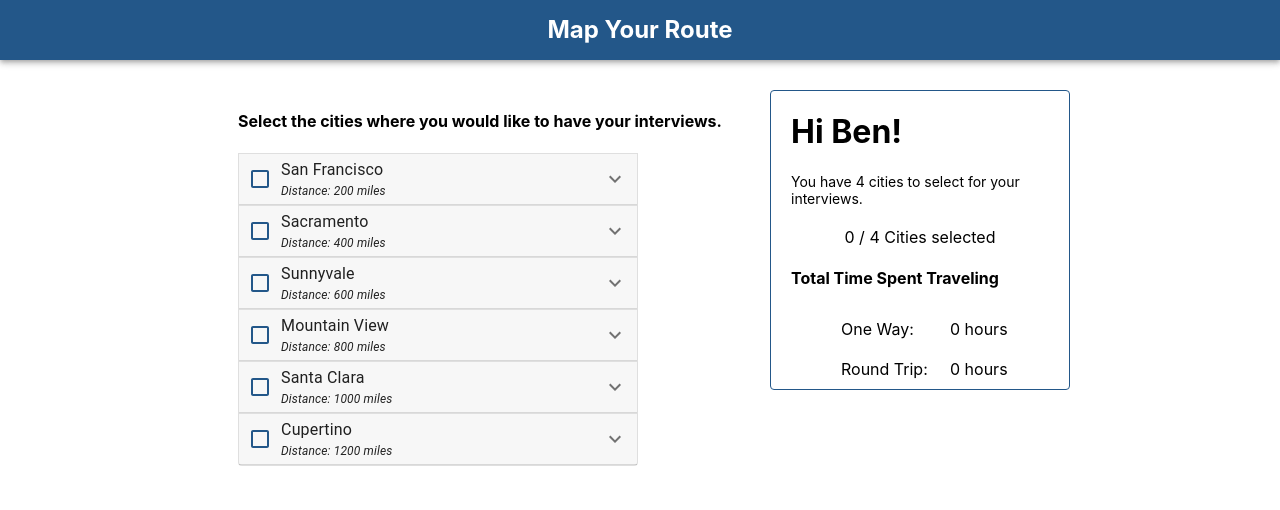
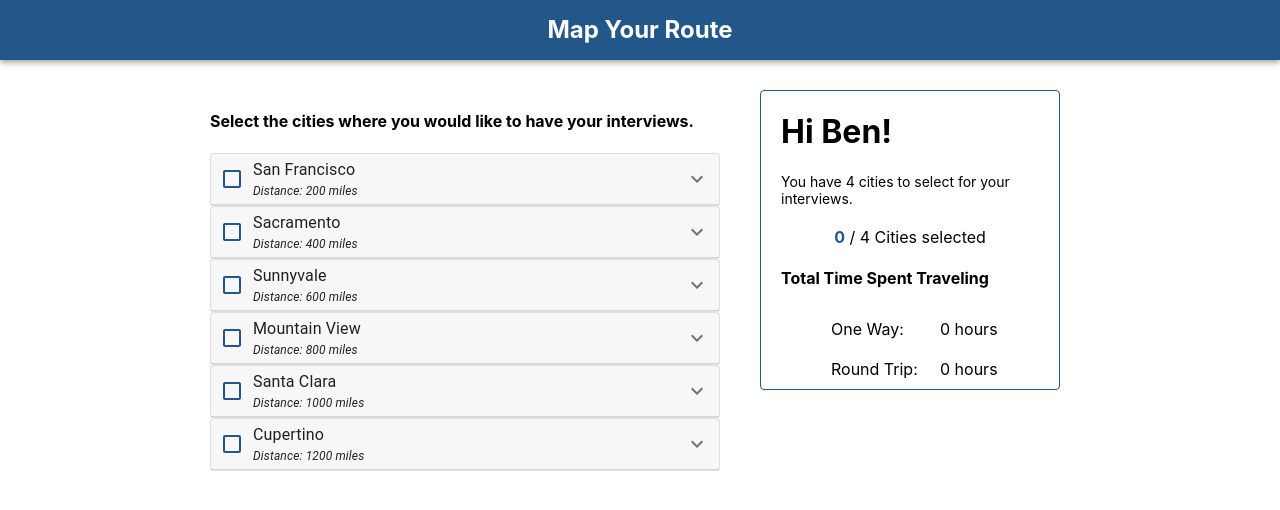
Before and after one commit to k3luu/mapper, a React (Create React App) app: page / in a window 1280 px wide. Shown: the top 510 px of the page. Built offline with nearby package versions, Linux system fonts and the light colour scheme.

Commit message:
update mui styles

```diff
--- a/src/App.js
+++ b/src/App.js
@@ -21,15 +21,23 @@ const AppHeader = styled.header`
 const Content = styled.div`
   max-width: 900px;
   margin: 30px auto;
-  padding: 0 10px;
+  padding: 0 20px;
   display: flex;
   flex-direction: row-reverse;
+
+  > div:first-child {
+    margin-left: 40px;
+  }
 
   @media (max-width: 900px) {
     flex-direction: column;
     max-width: 600px;
     justify-content: center;
     align-items: center;
+
+    > div:first-child {
+      margin-left: inherit;
+    }
   }
 `;
 
--- a/src/components/CityList/styles.js
+++ b/src/components/CityList/styles.js
@@ -1,5 +1,5 @@
 import styled from 'styled-components';
 
 export const Container = styled.div`
-  margin: 0 auto;
+  width: 100%;
 `;
--- a/src/components/CitySelection/index.js
+++ b/src/components/CitySelection/index.js
@@ -58,6 +58,7 @@ const CitySelection = ({
   }
 
   return (
+    <styles.Container>
       <styles.ExpansionPanel
         disabled={
           selected.cities.size === user.num_cities &&
@@ -88,7 +89,9 @@ const CitySelection = ({
             label={
               <>
                 <styles.MainLabel>{city.name}</styles.MainLabel>
-              <styles.Sublabel>Distance: {city.distance} miles</styles.Sublabel>
+                <styles.Sublabel>
+                  Distance: {city.distance} miles
+                </styles.Sublabel>
               </>
             }
           />
@@ -97,6 +100,7 @@ const CitySelection = ({
           {selected.cities.has(city.name) && <TransportList city={city} />}
         </ExpansionPanelDetails>
       </styles.ExpansionPanel>
+    </styles.Container>
   );
 };
 
--- a/src/components/CitySelection/styles.js
+++ b/src/components/CitySelection/styles.js
@@ -10,8 +10,6 @@ export const ExpansionPanel = withStyles({
     border: '1px solid rgba(0, 0, 0, .125)',
     padding: 0,
     boxShadow: 'none',
-    maxWidth: 400,
-    minWidth: 300,
     width: '100%',
     '&:not(:last-child)': {
       borderBottom: 0
@@ -62,12 +60,23 @@ export const FormControlLabel = withStyles(theme => ({
 }))(MuiFormControlLabel);
 
 export const Checkbox = withStyles(theme => ({
+  root: {
+    color: '#235789'
+  },
+  checked: {
+    color: '#235789'
+  },
   colorPrimary: {
-    color: '#235789'
+    color: '#235789',
+    '&$checked': {
+      color: '#235789'
+    }
   }
 }))(MuiCheckbox);
 
-export const Container = styled.div``;
+export const Container = styled.div`
+  width: 100%;
+`;
 
 export const MainLabel = styled.div``;
 
--- a/src/components/Greeting/index.js
+++ b/src/components/Greeting/index.js
@@ -25,6 +25,11 @@ const Subtitle = styled.div`
 const Counter = styled.div`
   margin: 20px 0;
   text-align: center;
+
+  span {
+    color: #235789;
+    font-weight: bold;
+  }
 `;
 
 const TotalTimeList = styled.ul`
@@ -73,7 +78,7 @@ const Greeting = ({ user, selected }) => {
       </Subtitle>
 
       <Counter>
-        {selected.cities.size} / {user.num_cities} Cities selected
+        <span>{selected.cities.size}</span> / {user.num_cities} Cities selected
       </Counter>
 
       <h4>Total Time Spent Traveling</h4>
--- a/src/components/TransportList/index.js
+++ b/src/components/TransportList/index.js
@@ -42,32 +42,32 @@ const TransportList = ({
     const cityName = e.target.name;
 
     let newTransportList = new Map(selected.transportByCityName);
-    let newTransportByType = new Map(selected.transportByType);
+    // let newTransportByType = new Map(selected.transportByType);
 
-    if (newTransportList.has(cityName)) {
-      let cityOldTransport = newTransportList.get(cityName);
+    // if (newTransportList.has(cityName)) {
+    //   let cityOldTransport = newTransportList.get(cityName);
 
-      newTransportByType.set(cityOldTransport.type, {
-        ...cityOldTransport,
-        city: ''
-      });
-    }
+    //   newTransportByType.set(cityOldTransport.type, {
+    //     ...cityOldTransport,
+    //     city: ''
+    //   });
+    // }
 
     let transportOption = Transport.filter(p => p.type === value)[0];
 
     newTransportList.set(cityName, transportOption);
 
-    if (newTransportByType.has(value)) {
-    } else {
-      newTransportByType.set(value, {
-        ...transportOption,
-        mileageLeft: transportOption.max_distance - city.distance,
-        city: city.name
-      });
-    }
+    // if (newTransportByType.has(value)) {
+    // } else {
+    //   newTransportByType.set(value, {
+    //     ...transportOption,
+    //     mileageLeft: transportOption.max_distance - city.distance,
+    //     city: city.name
+    //   });
+    // }
 
     updateSelectedTransportsByCity(newTransportList);
-    updateSelectedTransportsByType(newTransportByType);
+    // updateSelectedTransportsByType(newTransportByType);
   }
 
   /**
@@ -108,17 +108,6 @@ const TransportList = ({
     }
   }
 
-  console.log(
-    'TRANSPORT LIST',
-    selected.cities,
-    selected.transportByCityName,
-    selected.transportByCityName.has(city.name) &&
-      Math.floor(
-        selected.cities.get(city.name).distance /
-          selected.transportByCityName.get(city.name).speed
-      )
-  );
-
   return (
     <styles.Container>
       <h4>How would you like to get there?</h4>
@@ -149,7 +138,12 @@ const TransportList = ({
         ))}
       </styles.RadioGroup>
 
-      <styles.Warning active={!!handleTranportAvailable()}>
+      <styles.Warning
+        active={
+          !!handleTranportAvailable() &&
+          selected.transportByCityName.has(handleTranportAvailable())
+        }
+      >
         <InfoOutlinedIcon style={{ color: '#eac435' }} />
         <div>
           Oops, this option has already been planned for your{' '}
--- a/src/components/TransportList/styles.js
+++ b/src/components/TransportList/styles.js
@@ -7,6 +7,15 @@ import MuiFormControlLabel from '@material-ui/core/FormControlLabel';
 export const Radio = withStyles(theme => ({
   root: {
     color: '#235789'
+  },
+  checked: {
+    color: '#235789'
+  },
+  colorPrimary: {
+    color: '#235789',
+    '&$checked': {
+      color: '#235789'
+    }
   }
 }))(MuiRadio);
 
@@ -29,21 +38,24 @@ export const Container = styled.div`
 `;
 
 export const Warning = styled.div`
-  visibility ${props => (props.active ? 'visible' : 'hidden')};
+  opacity: ${props => (props.active ? 1 : 0)};
+  height: ${props => (props.active ? '80px' : 0)};
   display: flex;
   align-items: center;
   border: 1px solid #eac435;
   border-radius: 4px;
   padding: 10px;
   color: #cca20c;
+  margin: 20px 0;
+  transition: 0.07s;
 
   > div {
     margin: 0 10px;
-    line-height: 1.3
+    line-height: 1.3;
   }
 
   span {
-    font-weight: bold
+    font-weight: bold;
   }
 `;
 
```
Lines whose indentation alone changed are shown as unchanged.
